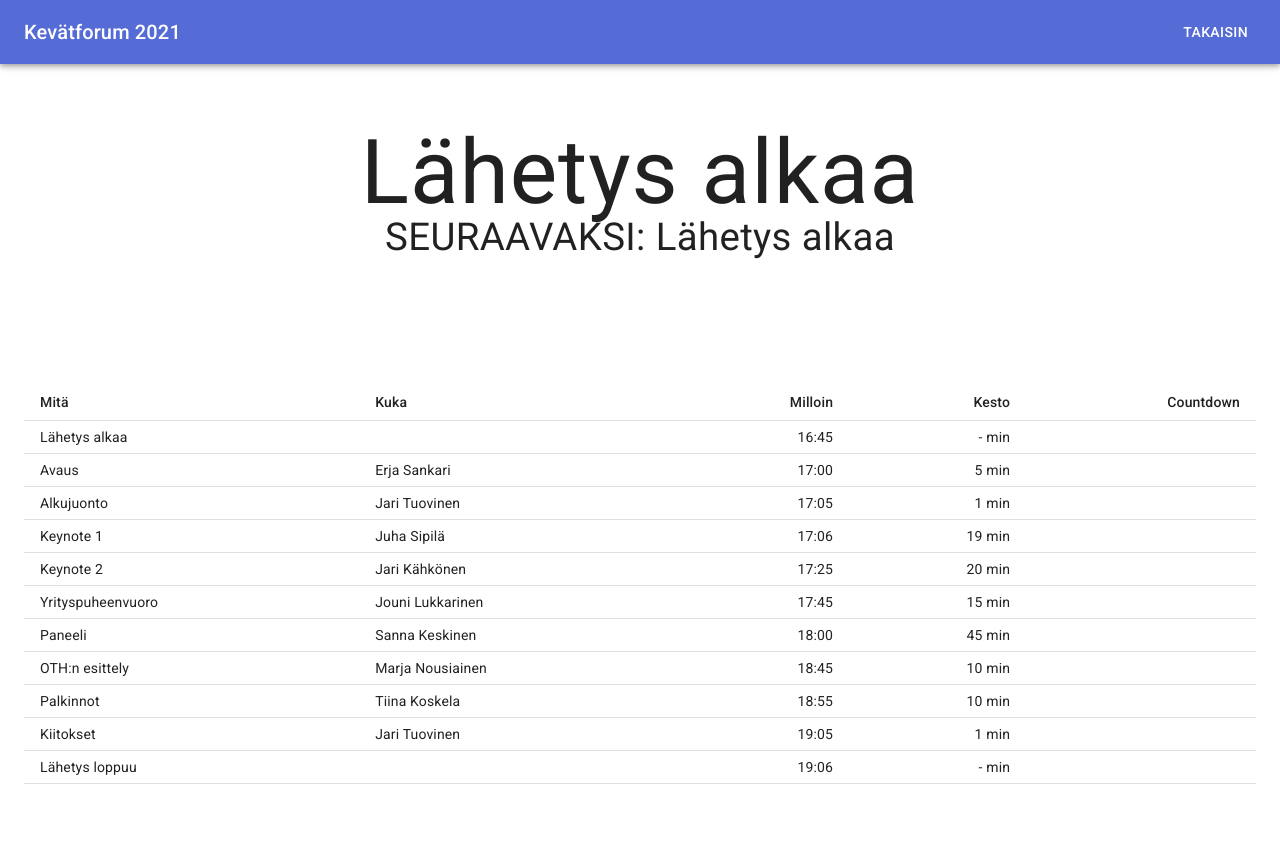
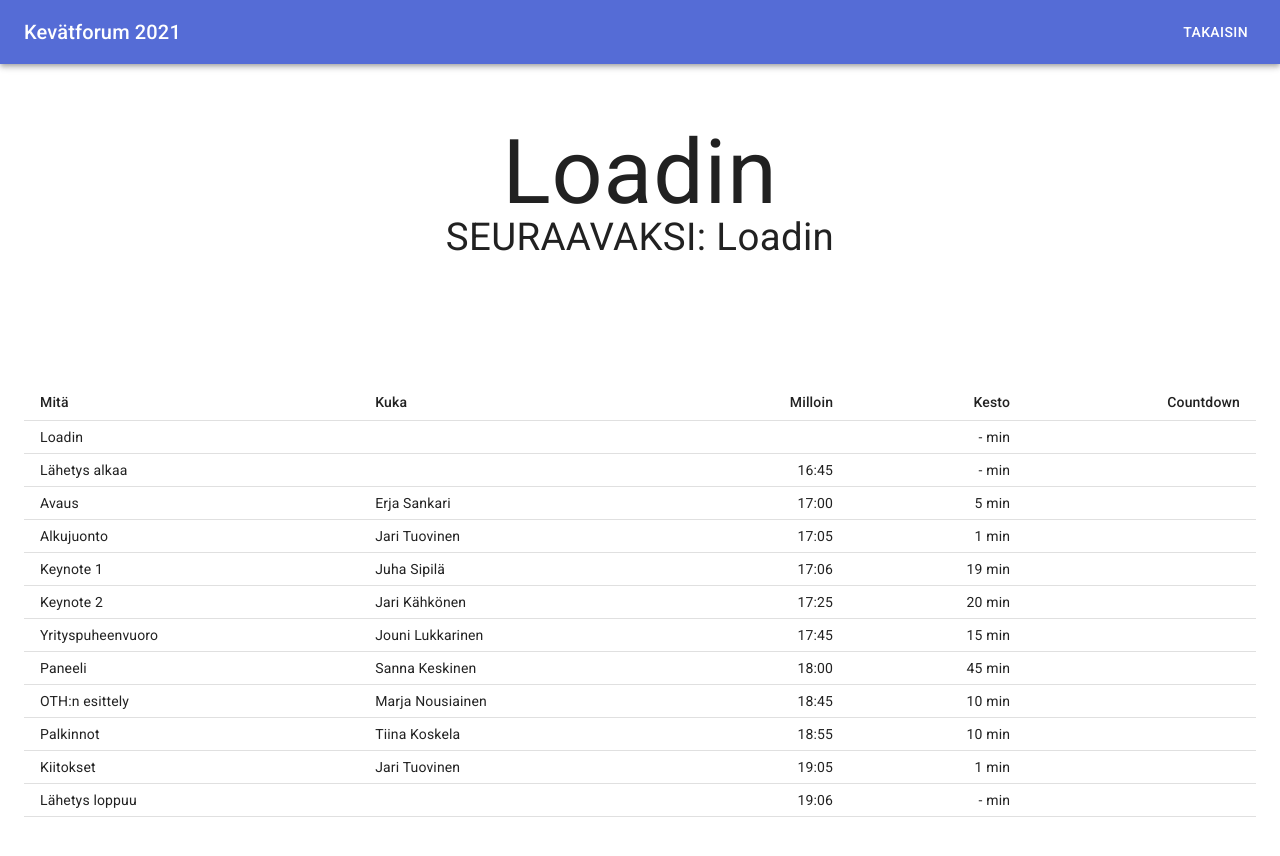
Before and after one commit to oskarijarvelin/next-stage, a Next.js app: page /show in a window 1280 px wide. Shown: the top 856 px of the page. Built offline with nearby package versions, Linux system fonts and the light colour scheme.

Commit message:
Last updates to timeschedule

```diff
--- a/pages/show.js
+++ b/pages/show.js
@@ -37,6 +37,7 @@ function createData(mita, kuka, milloin, kesto) {
 }
 
 const rows = [
+    createData('Loadin', '', '', '-'),
     createData('Lähetys alkaa', '', '16:45', '-'),
     createData('Avaus', 'Erja Sankari', '17:00', 5),
     createData('Alkujuonto', 'Jari Tuovinen', '17:05', 1),
```
